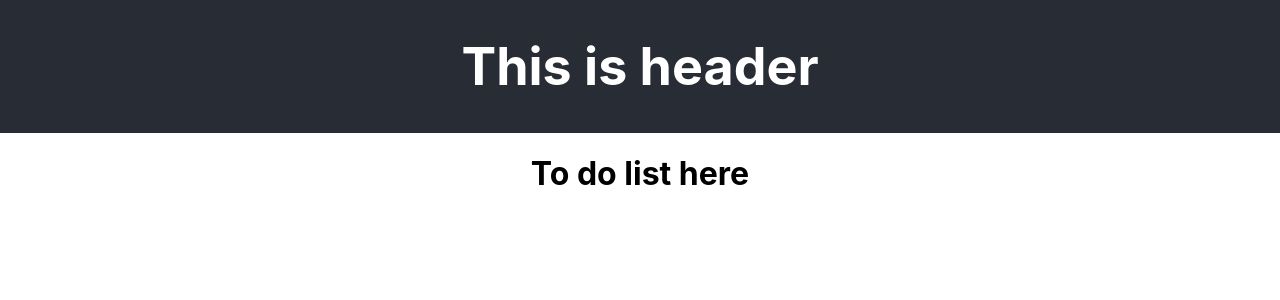
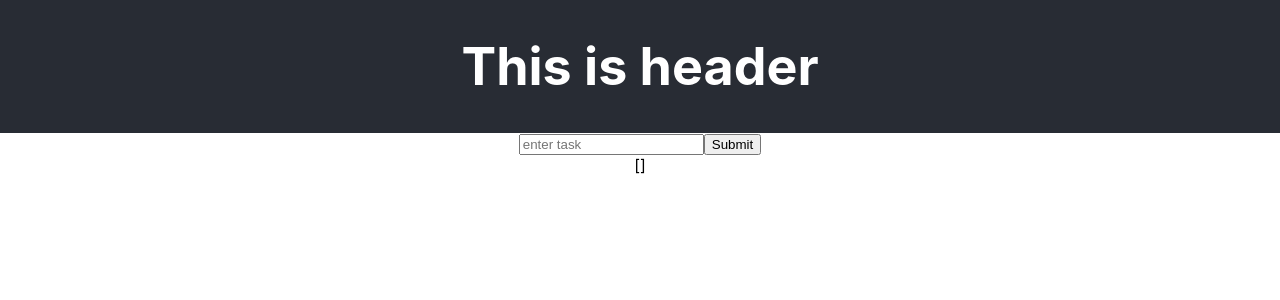
Before and after one commit to AnnaKanska/to-do-lidt, a React (Create React App) app: page / in a window 1280 px wide. Shown: the top 300 px of the page. Built offline with nearby package versions, Linux system fonts and the light colour scheme.

Commit message:
added input form and submit button and functionality

```diff
--- a/package.json
+++ b/package.json
@@ -5,7 +5,8 @@
   "dependencies": {
     "react": "^16.8.3",
     "react-dom": "^16.8.3",
-    "react-scripts": "2.1.5"
+    "react-scripts": "2.1.5",
+    "shortid": "^2.2.14"
   },
   "scripts": {
     "start": "react-scripts start",
--- a/src/App.js
+++ b/src/App.js
@@ -1,6 +1,6 @@
 import React, { Component } from "react";
 import "./App.css";
-import ToDoList from "./todo";
+import ToDoList from "./components/todo";
 
 class Header extends Component {
   render() {
--- /dev/null
+++ b/src/components/todo-form.js
@@ -0,0 +1,42 @@
+import React, { Component } from "react";
+import shortid from "shortid";
+
+class ToDoForm extends Component {
+  state = {
+    text: ""
+  };
+
+  handleChange = event => {
+    this.setState({
+      [event.target.name]: event.target.value
+    });
+  };
+
+  handleSubmit = event => {
+    event.preventDefault();
+    this.props.onSubmit({
+      id: shortid.generate(),
+      text: this.state.text,
+      complete: false
+    });
+    this.setState({
+      text: ""
+    });
+  };
+
+  render() {
+    return (
+      <form onSubmit={this.handleSubmit}>
+        <input
+          name="text"
+          value={this.state.text}
+          onChange={this.handleChange}
+          placeholder="enter task"
+        />
+        <button type="submit">Submit</button>
+      </form>
+    );
+  }
+}
+
+export default ToDoForm;
--- /dev/null
+++ b/src/components/todo.js
@@ -0,0 +1,25 @@
+import React, { Component } from "react";
+import ToDoForm from "./todo-form";
+
+class ToDoList extends Component {
+  state = {
+    tasks: []
+  };
+
+  addNew = task => {
+    this.setState({
+      tasks: [task, ...this.state.tasks]
+    });
+  };
+
+  render() {
+    return (
+      <div>
+        <ToDoForm onSubmit={this.addNew} />
+        {JSON.stringify(this.state.tasks)}
+      </div>
+    );
+  }
+}
+
+export default ToDoList;
--- a/src/todo.js
+++ /dev/null
@@ -1,13 +0,0 @@
-import React, { Component } from "react";
-
-class ToDoList extends Component {
-  render() {
-    return (
-      <div>
-        <h1>To do list here</h1>
-      </div>
-    );
-  }
-}
-
-export default ToDoList;
```
Also changed, not shown: src/serviceWorker.js (+15 -15 lines), 2 other files (tests, documents, lock files or other folders).
